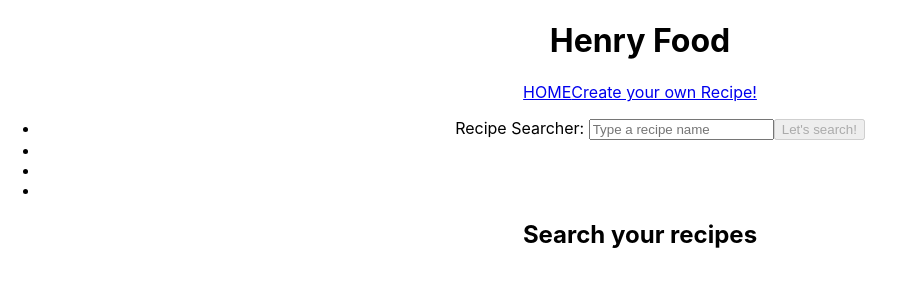
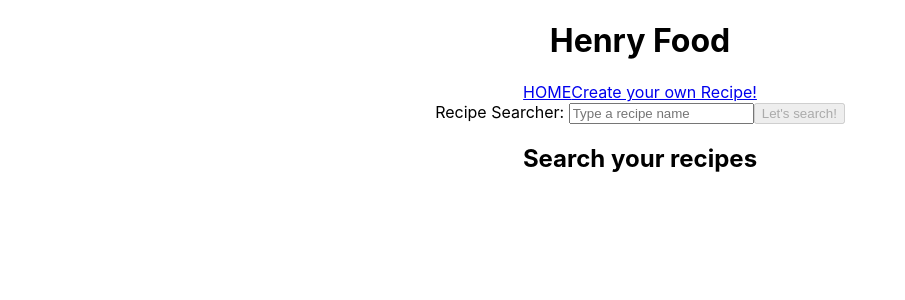
Before and after one commit to tomasdaverio/PI---Food, a React (Create React App) app in the folder client/: page / in a window 1280 px wide. Shown: the top 300 px of the page, without its empty margins (0-905 px from the left). Built offline with nearby package versions, Linux system fonts and the light colour scheme.

Commit message:
AZ ZA resuelto

```diff
--- a/client/src/Components/SearchBar.jsx
+++ b/client/src/Components/SearchBar.jsx
@@ -30,9 +30,7 @@ class SearchBar extends Component {
     render() {
         let {button,recipe} = this.state ;
         return (
-            <>
-            <ul>
-                <li>
+            <div>
                 <form onSubmit={this.handleSubmit}>
                 <label htmlFor="search">Recipe Searcher: </label>
                 <input
@@ -52,13 +50,11 @@ class SearchBar extends Component {
                 Let's search!
                 </button>
                 </form>
-               </li>
-                <li>{ (recipe ? true : null) && button && "Not valid"}</li>
-                <li> { (recipe ? true : null) && button && "Allowed: (Aa-Zz) | Not Allowed: (0-9)(/%$&#]}{})"} </li>
-                <li>{ (recipe ? true : null) && button && "I.E: Valid: Rice, Hamburguer, etc. - Not valid: Rice8, Rice*"}</li>
-            </ul>
-            </>
-        )
+                <p>{ (recipe ? true : null) && button && "Not valid"}</p>
+                <p> { (recipe ? true : null) && button && "Allowed: (Aa-Zz) | Not Allowed: (0-9)(/%$&#]}{})"} </p>
+                <p>{ (recipe ? true : null) && button && "I.E: Valid: Rice, Hamburguer, etc. - Not valid: Rice8, Rice*"}</p>
+            </div>
+                )
     }
 }
 
--- a/client/src/Redux/reducer.js
+++ b/client/src/Redux/reducer.js
@@ -39,25 +39,25 @@ const rootReducer = (state=initialState,action)=>{
         case ORDER_BY_HEALTHSCORE_ASC:
 
             return {
-                ...state, [array]: quickSort(state[array])
+                ...state, [array]: [...quickSort(state[array])]
             }
 
         case ORDER_BY_HEALTHSCORE_DESC:
 
             return {
-                ...state, [array]: (quickSort(state[array]).reverse())
+                ...state, [array]: quickSort(state[array]).reverse()
             }
 
         case ORDER_BY_AZ:
 
             return {
-                ...state, [array]: sortAZ(state[array])
+                ...state, [array]: [...sortAZ(state[array])]
             }
 
         case ORDER_BY_ZA:
 
             return {
-                ...state, [array]: sortZA(state[array])
+                ...state, [array]: [...sortZA(state[array])]
             }
 
         case FILTER_BY_DIET:
```
